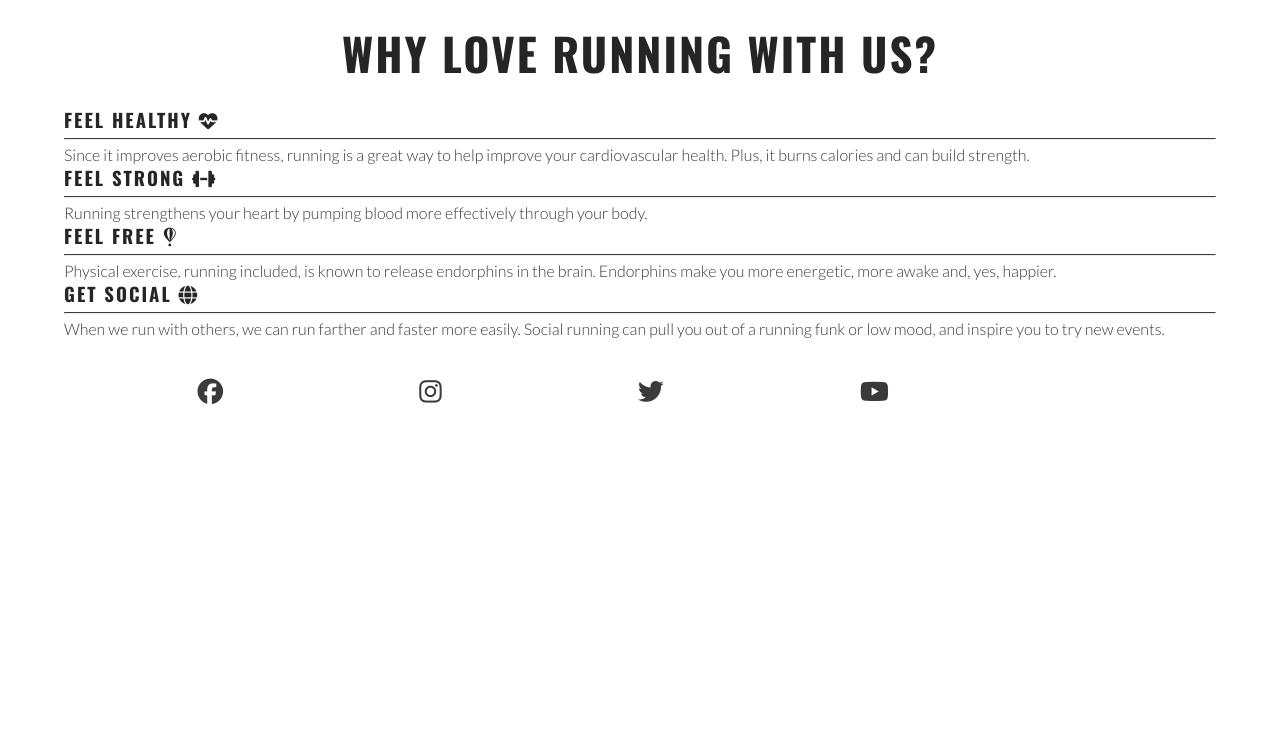
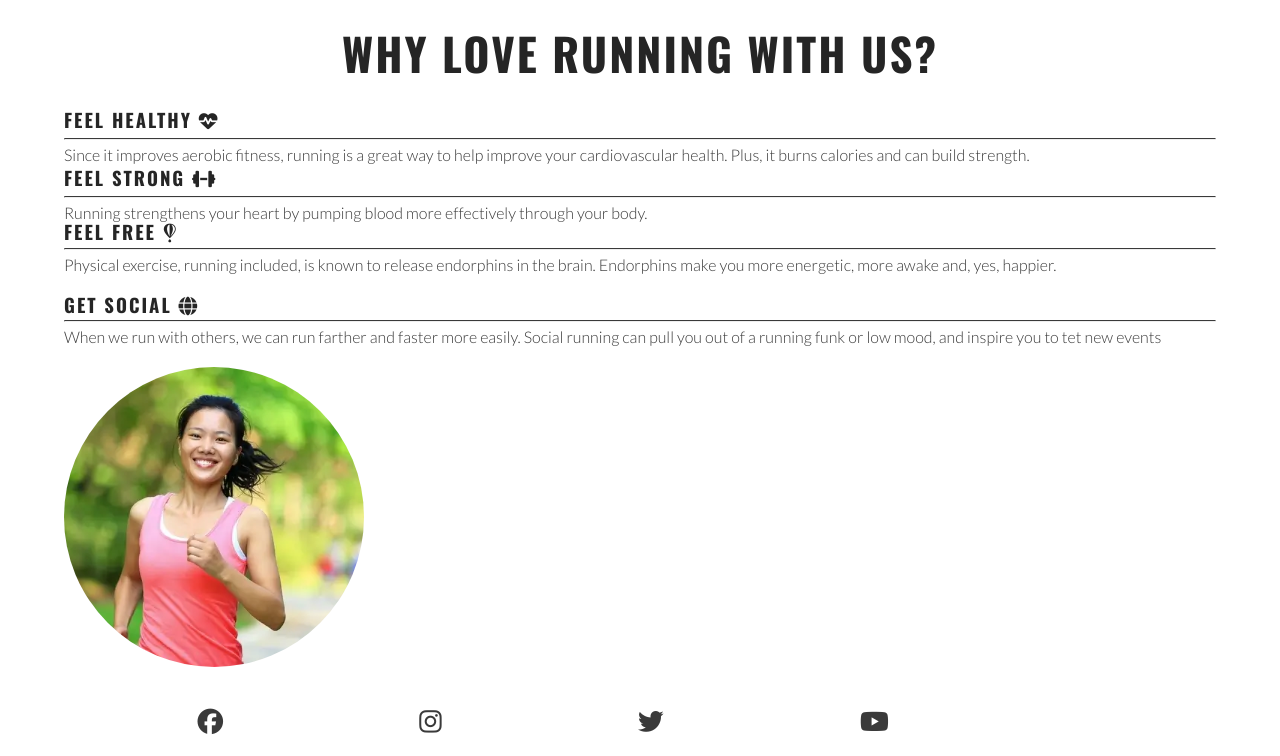
Before and after one commit to BreakellrZ/LoveRunning, a plain HTML site: page index.html in a window 1280 px wide. Shown: the part 679-1435 px from the top of the page. Before the commit the page ends 1105 px from the top, so only its background shows below. Drawn offline with nearby package versions, Linux system fonts and the light colour scheme.

Commit message:
reasons picture shows up now fixed

```diff
--- a/assets/css/style.css
+++ b/assets/css/style.css
@@ -158,10 +158,14 @@ hr {
 }
 
 #circle-cover-bg {
-    background: url("../images/reasons-image.webp") no-repeat top center/cover;
+    background: url("../images/reasons-image.webp") no-repeat top center / cover;
     height: 90vw;
     width: 90vw;
     margin-bottom: 20px;
+    border-radius: 50%;
+    max-height: 300px;
+    max-width: 300px;
+
 
 }
 
--- a/index.html
+++ b/index.html
@@ -73,29 +73,44 @@
         <div id="benefits">
 
             <div id="benefits-physical">
+                <div>
                <h3> Feel Healthy <i class="fa-solid fa-heart-pulse"></i> </h3>
                <hr>
                <p> Since it improves aerobic fitness, running is a great way to help improve your cardiovascular health. Plus, it burns
             calories and can build strength.</p>
+            </div>
+            <div>
                <h3> Feel strong <i class="fa-solid fa-dumbbell"></i> </h3>
                <hr>
                <p> Running strengthens your heart by pumping blood more effectively through your body. </p>
+               </div>
             </div>
 
             <div id="benefits-mental">
+                <div>
                 <h3>Feel Free <i class="fa-brands fa-fly"></i> </h3>
                 <hr>
-                Physical exercise, running included, is known to release endorphins in the brain. Endorphins make you more energetic,
-                more awake and, yes, happier.
+               <p>Physical exercise, running included, is known to release endorphins in the brain. Endorphins make you more energetic,
+                more awake and, yes, happier. </p>
+                </div>
+                <div>
                 <h3>GET SOCIAL <i class="fa-solid fa-globe"></i> </h3>
                 <hr>
-<p>When we run with others, we can run farther and faster more easily. Social running can pull you out of a running funk or
-low mood, and inspire you to try new events. </p>
+<p>When we run with others, we can run farther and faster more easily. Social running can pull you out of a running funk or low mood, and inspire you to tet new events </p>
 
-            </div>
+     </div>
+    </div>
+
+     <div id="benefits-image">
+
+    <div id="circle-cover-bg"> </div>
+
+    </div>
 
 
         </div>
+
+
 
 
 
```
